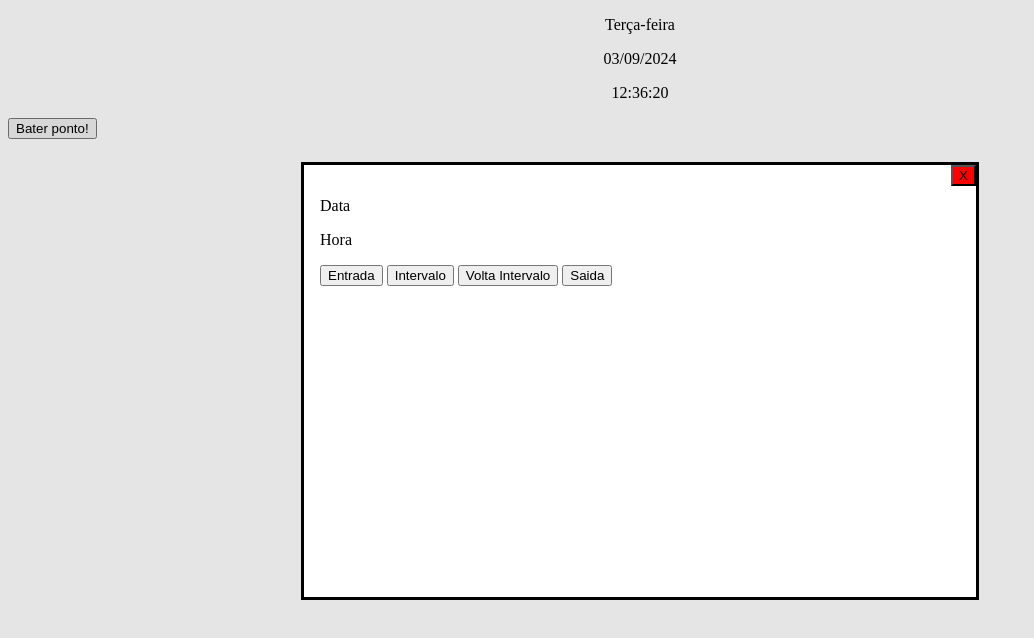
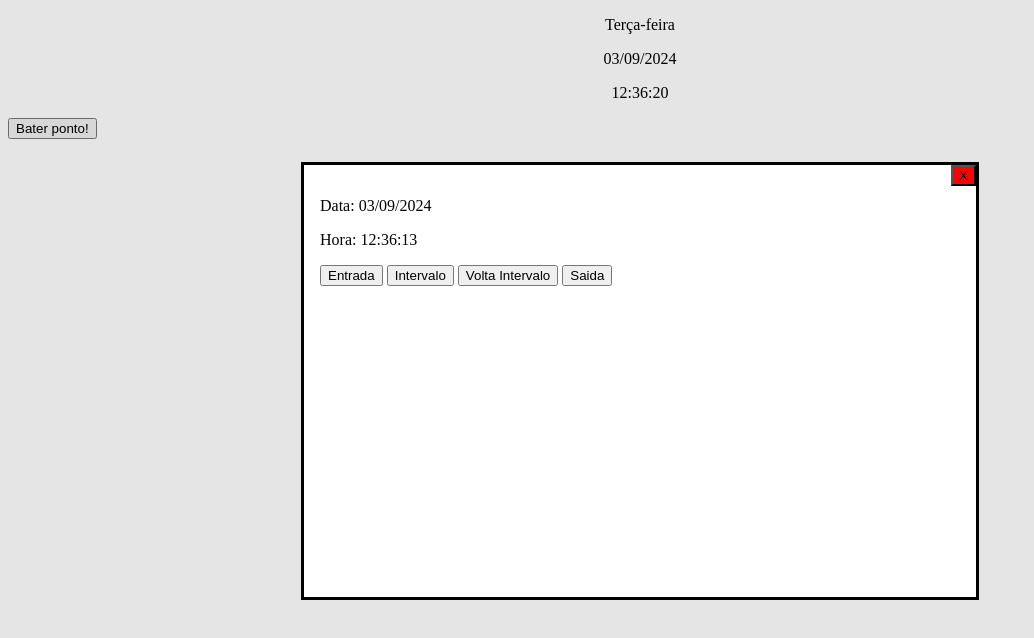
Before and after one commit to josewaldoneto/ponto-eletronico-pw, a plain HTML site: page index.html in a window 1280 px wide. Both pictures are taken after a click on the button "Bater ponto!". Shown: the whole page, without its empty margins (0-1034 px from the left). Drawn offline with Linux system fonts and the light colour scheme.

Commit message:
Implementado data e hora na caixa de dialog

```diff
--- a/index.html
+++ b/index.html
@@ -14,8 +14,8 @@
     </div>
     <button id="btn-bater-ponto">Bater ponto!</button>
     <dialog id="dialog-ponto">
-        <p>Data</p>
-        <p>Hora</p>
+        <p id="dialog-data"></p>
+        <p id="dialog-hora"></p>
         <button>Entrada</button>
         <button>Intervalo</button>
         <button>Volta Intervalo</button>
--- a/js/index.js
+++ b/js/index.js
@@ -11,6 +11,12 @@ const btnDialogFechar = document.getElementById("btn-dialog-fechar");
 btnDialogFechar.addEventListener("click", () => {
     dialogPonto.close();
 })
+
+const dialogData = document.getElementById("dialog-data");
+dialogData.textContent = "Data: " + getCurrentDate();
+
+const dialogHora = document.getElementById("dialog-hora");
+dialogHora.textContent = "Hora: " + getCurrentHour();
 
 diaSemana.textContent = getWeekDay();
 diaMesAno.textContent = getCurrentDate();
```
